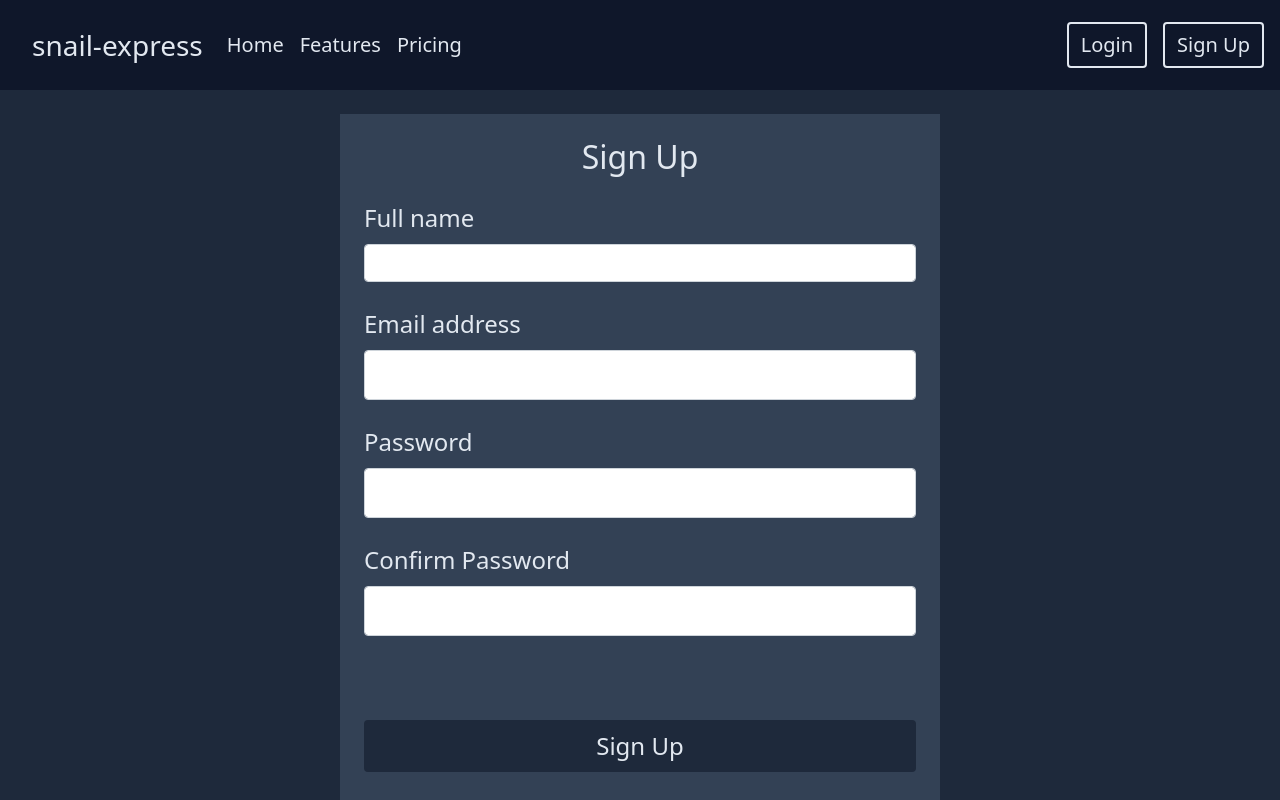
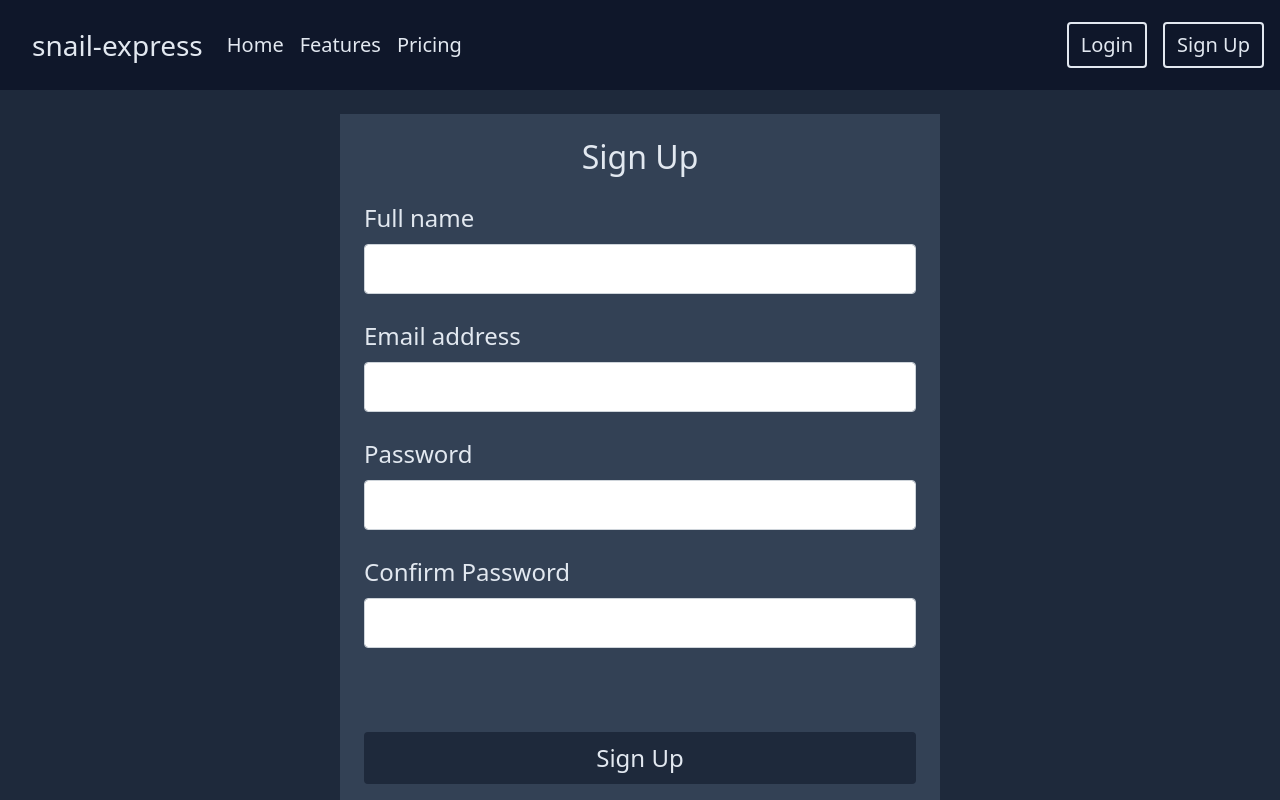
Before and after one commit to nicholas-yongjing/snail-express, a React (Create React App) app: page /signup in a window 1280 px wide. Shown: the top 800 px of the page. Built offline with nearby package versions, Linux system fonts and the light colour scheme; no server answers.

Commit message:
Fix bug on sign up page

```diff
--- a/src/pages/Profile.js
+++ b/src/pages/Profile.js
@@ -1,6 +1,7 @@
 import { Container, Card, Image } from "react-bootstrap";
 import { Link } from "react-router-dom";
 import { useAuth } from "../contexts/AuthContext";
+import { useClass } from "../contexts/ClassContext";
 import WebPage from "../components/WebPage";
 
 export default function Profile() {
--- a/src/pages/SignUp.js
+++ b/src/pages/SignUp.js
@@ -45,7 +45,7 @@ function SignUp() {
             <Form className="d-flex flex-column gap-4" onSubmit={handleSubmit}>
               <Form.Group id="full-name">
                 <Form.Label>Full name</Form.Label>
-                <Form.Control type="name" ref={nameRef} required />
+                <Form.Control className="fs-4" type="name" ref={nameRef} required />
               </Form.Group>
               <Form.Group id="email">
                 <Form.Label>Email address</Form.Label>
```
